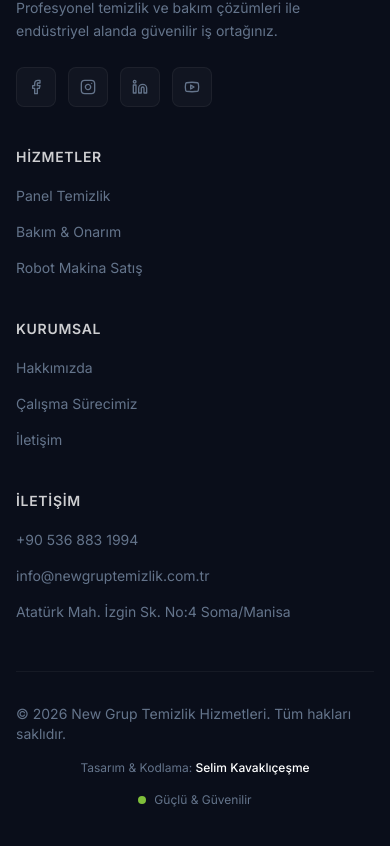
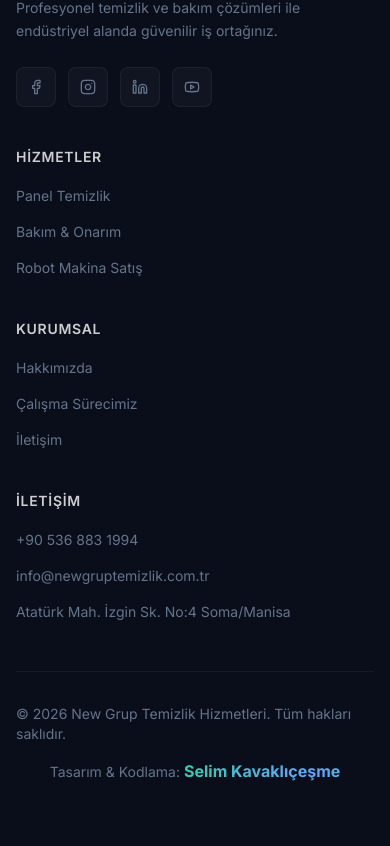
Before and after one commit to Skavces/Skavces.github.io, a React (Vite) app: page / in a window 390 px wide. Shown: the part 7865-8711 px from the top of the page. Built offline with nearby package versions, Linux system fonts and the light colour scheme.

Commit message:
style(footer): enhance developer credit with animated gradient

```diff
--- a/src/components/sections/Footer.jsx
+++ b/src/components/sections/Footer.jsx
@@ -1,4 +1,5 @@
 import { Facebook, Instagram, Linkedin, Youtube } from 'lucide-react'
+import GradientText from '../reactbits/GradientText'
 
 const footerLinks = [
   {
@@ -101,20 +102,23 @@ export default function Footer() {
           <p className="text-sm" style={{ color: 'var(--text-faint)' }}>
             © 2026 New Grup Temizlik Hizmetleri. Tüm hakları saklıdır.
           </p>
-          <div className="flex flex-col sm:flex-row items-center gap-4 sm:gap-6">
+          <div className="flex items-center gap-2">
             <a
               href="https://selimkavaklicesme.com"
               target="_blank"
               rel="noopener noreferrer"
-              className="text-xs transition-colors duration-200 hover:text-primary"
+              className="text-sm transition-colors duration-200 hover:text-white group flex items-center gap-1"
               style={{ color: 'var(--text-faint)' }}
             >
-              Tasarım & Kodlama: <span className="font-medium" style={{ color: 'var(--text-primary)' }}>Selim Kavaklıçeşme</span>
+              Tasarım & Kodlama:
+              <GradientText
+                colors={['#60A5FA', '#34D399', '#60A5FA', '#34D399']}
+                animationSpeed={4}
+                className="font-bold text-base"
+              >
+                Selim Kavaklıçeşme
+              </GradientText>
             </a>
-            <div className="flex items-center gap-2 text-xs" style={{ color: 'var(--text-faint)' }}>
-              <span className="w-2 h-2 bg-accent rounded-full" />
-              Güçlü & Güvenilir
-            </div>
           </div>
         </div>
       </div>
```
